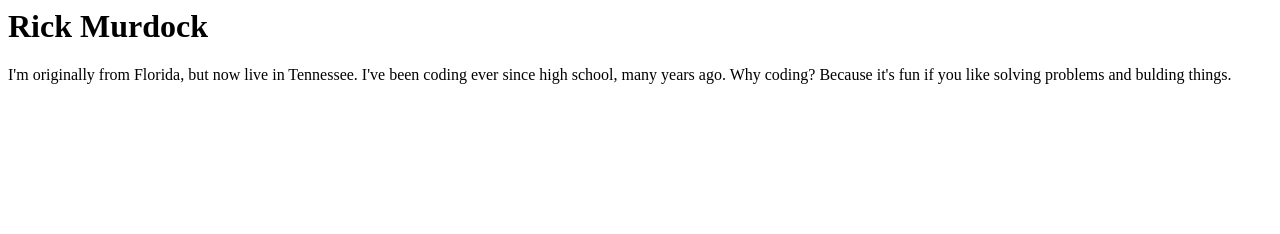
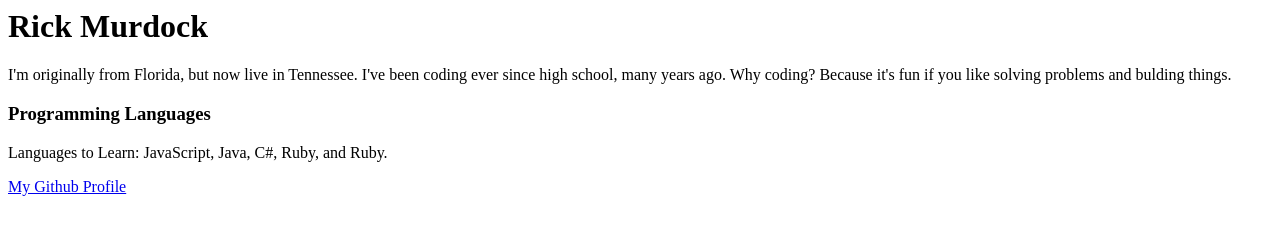
Before and after one commit to rickmurdock/Git-skills, a plain HTML site: page index.html in a window 1280 px wide. Drawn offline with Linux system fonts and the light colour scheme.

Commit message:
Added programming languages

```diff
--- a/index.html
+++ b/index.html
@@ -5,3 +5,8 @@
   Why coding? Because it's fun if you like solving problems
   and bulding things.
 </p>
+<h3>Programming Languages</h3>
+<p>
+  Languages to Learn: JavaScript, Java, C#, Ruby, and Ruby.
+</p>
+<a href="https://github.com/rickmurdock" target="_blank">My Github Profile</a>
```
